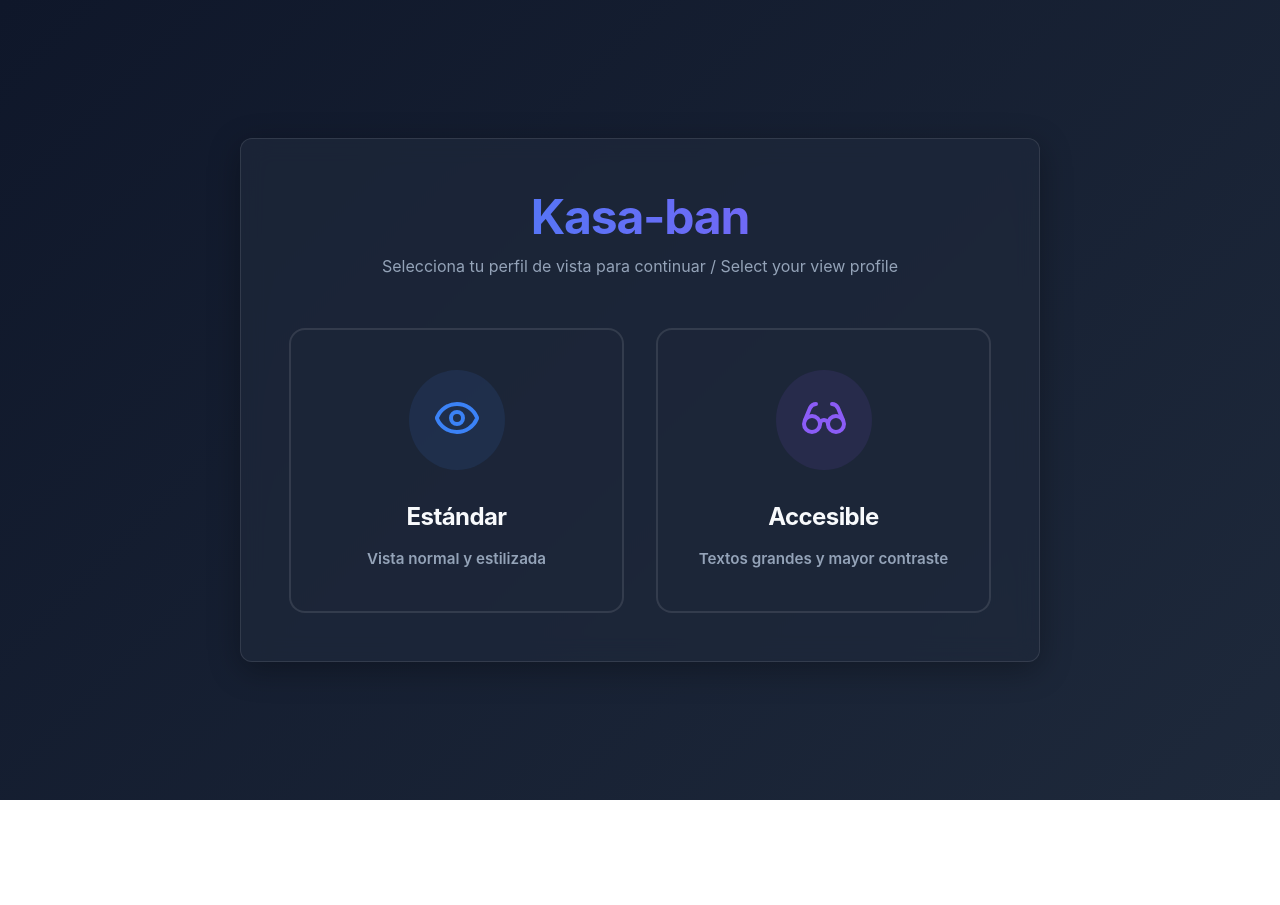
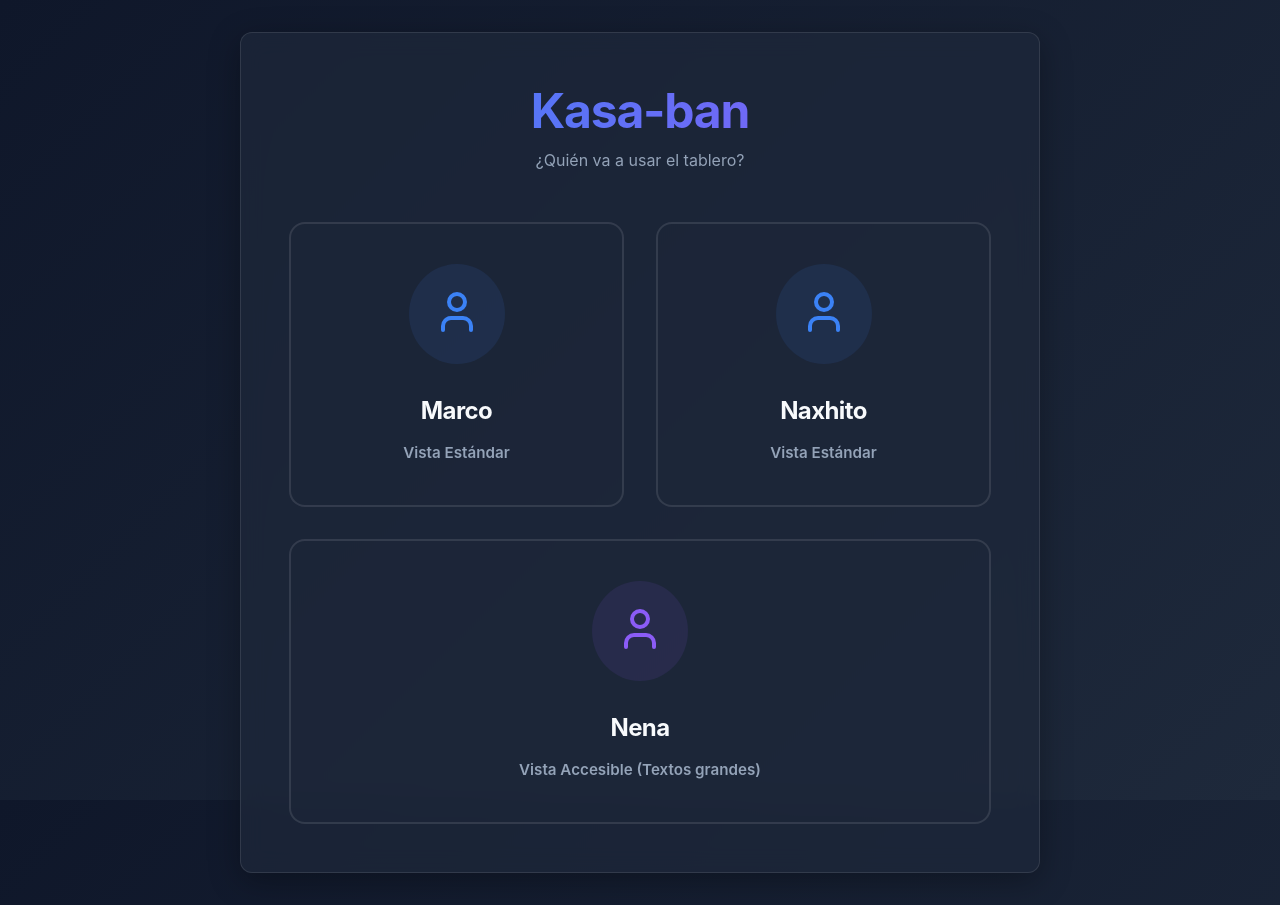
Before and after one commit to Salayer6/kasa-ban, a React (Vite) app: page / in a window 1280 px wide. Before the commit the page ends 800 px from the top, so only its background shows below. Built offline with nearby package versions, Linux system fonts and the light colour scheme.

Commit message:
profiles - validate colors

```diff
--- a/src/App.jsx
+++ b/src/App.jsx
@@ -4,19 +4,22 @@ import KanbanBoard from './components/KanbanBoard'
 import './index.css'
 
 function App() {
-  const [profile, setProfile] = useState(null) // null, 'standard', 'accessible'
+  const [user, setUser] = useState(null) // null, 'Marco', 'Naxhito', 'Nena'
 
-  const handleSelectProfile = (selectedProfile) => {
-    setProfile(selectedProfile)
-    document.documentElement.setAttribute('data-profile', selectedProfile)
+  const handleSelectUser = (selectedUser) => {
+    setUser(selectedUser)
+    document.documentElement.setAttribute('data-profile', selectedUser)
   }
 
   return (
     <div className="app-container">
-      {!profile ? (
-        <ViewProfileSelector onSelectProfile={handleSelectProfile} />
+      {!user ? (
+        <ViewProfileSelector onSelectProfile={handleSelectUser} />
       ) : (
-        <KanbanBoard onChangeProfile={() => setProfile(null)} />
+        <KanbanBoard currentUser={user} onChangeProfile={() => {
+          setUser(null);
+          document.documentElement.removeAttribute('data-profile');
+        }} />
       )}
     </div>
   )
--- a/src/components/KanbanBoard.jsx
+++ b/src/components/KanbanBoard.jsx
@@ -4,13 +4,14 @@ import { useTasks } from './useTasks';
 import './KanbanBoard.css';
 
 const COLUMNS = ['To Do', 'In Progress', 'Done'];
+const USERS = ['Marco', 'Naxhito', 'Nena', 'Cualquiera'];
 
-export default function KanbanBoard({ onChangeProfile }) {
+export default function KanbanBoard({ currentUser, onChangeProfile }) {
   const { tasks, loading, updateTaskStatus, addTask } = useTasks();
   const [draggedTaskId, setDraggedTaskId] = useState(null);
   const [isAdding, setIsAdding] = useState(false);
   const [newTaskTitle, setNewTaskTitle] = useState('');
-  const [newTaskAssignee, setNewTaskAssignee] = useState('');
+  const [newTaskAssignee, setNewTaskAssignee] = useState(currentUser);
 
   const handleDragStart = (e, taskId) => {
     setDraggedTaskId(taskId);
@@ -59,8 +60,9 @@ export default function KanbanBoard({ onChangeProfile }) {
           </button>
         </div>
         <div className="header-right">
+          <span style={{ marginRight: '1rem', color: 'var(--text-secondary)' }}>Hola, {currentUser}</span>
           <button className="btn-secondary" onClick={onChangeProfile}>
-            <Settings size={18} /> Cambiar Vista
+            <Settings size={18} /> Cambiar Usuario
           </button>
         </div>
       </header>
@@ -72,11 +74,12 @@ export default function KanbanBoard({ onChangeProfile }) {
             value={newTaskTitle}
             onChange={e => setNewTaskTitle(e.target.value)}
           />
-          <input
-            placeholder="Asignado a..."
+          <select
             value={newTaskAssignee}
             onChange={e => setNewTaskAssignee(e.target.value)}
-          />
+          >
+            {USERS.map(u => <option key={u} value={u}>{u}</option>)}
+          </select>
           <button className="btn-primary" onClick={handleAddTask}>Agregar</button>
           <button className="btn-secondary" onClick={() => setIsAdding(false)}>Cancelar</button>
         </div>
--- a/src/components/ViewProfileSelector.jsx
+++ b/src/components/ViewProfileSelector.jsx
@@ -1,30 +1,30 @@
 import React from 'react';
-import { Eye, Glasses } from 'lucide-react';
+import { User } from 'lucide-react';
 import './ViewProfileSelector.css';
 
 export default function ViewProfileSelector({ onSelectProfile }) {
+  const users = [
+    { name: 'Marco', desc: 'Vista Estándar', className: '' },
+    { name: 'Naxhito', desc: 'Vista Estándar', className: '' },
+    { name: 'Nena', desc: 'Vista Accesible (Textos grandes)', className: 'accessible' }
+  ];
+
   return (
     <div className="profile-selector-overlay">
       <div className="glass-panel profile-selector-container">
         <h1>Kasa-ban</h1>
-        <p>Selecciona tu perfil de vista para continuar / Select your view profile</p>
+        <p>¿Quién va a usar el tablero?</p>
 
         <div className="profile-cards">
-          <button className="profile-card" onClick={() => onSelectProfile('standard')}>
-            <div className="profile-icon">
-              <Eye size={48} />
-            </div>
-            <h2>Estándar</h2>
-            <p>Vista normal y estilizada</p>
-          </button>
-
-          <button className="profile-card accessible" onClick={() => onSelectProfile('accessible')}>
-            <div className="profile-icon">
-              <Glasses size={48} />
-            </div>
-            <h2>Accesible</h2>
-            <p>Textos grandes y mayor contraste</p>
-          </button>
+          {users.map(u => (
+            <button key={u.name} className={`profile-card ${u.className}`} onClick={() => onSelectProfile(u.name)}>
+              <div className="profile-icon">
+                <User size={48} />
+              </div>
+              <h2>{u.name}</h2>
+              <p>{u.desc}</p>
+            </button>
+          ))}
         </div>
       </div>
     </div>
--- a/src/index.css
+++ b/src/index.css
@@ -12,9 +12,23 @@
   --shadow-glow: 0 0 15px rgba(59, 130, 246, 0.3);
 }
 
-[data-profile="accessible"] {
-  --base-font-size: 22px;
-  --bg-gradient: linear-gradient(135deg, #1e293b 0%, #334155 100%);
+[data-profile="Nena"] {
+  --base-font-size: 24px;
+  --bg-gradient: linear-gradient(135deg, #1e293b 0%, #4c1d95 100%);
+  --accent-color: #8b5cf6;
+  --accent-hover: #7c3aed;
+  --shadow-glow: 0 0 15px rgba(139, 92, 246, 0.4);
+}
+
+[data-profile="Marco"] {
+  --bg-gradient: linear-gradient(135deg, #0f172a 0%, #1d4ed8 100%);
+}
+
+[data-profile="Naxhito"] {
+  --bg-gradient: linear-gradient(135deg, #0f172a 0%, #064e3b 100%);
+  --accent-color: #10b981;
+  --accent-hover: #059669;
+  --shadow-glow: 0 0 15px rgba(16, 185, 129, 0.3);
 }
 
 * {
```
